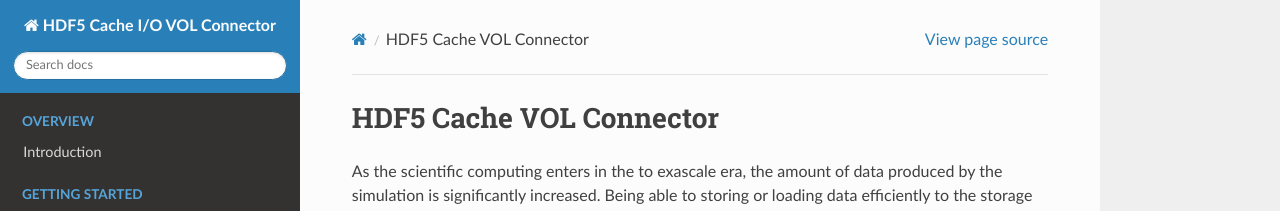
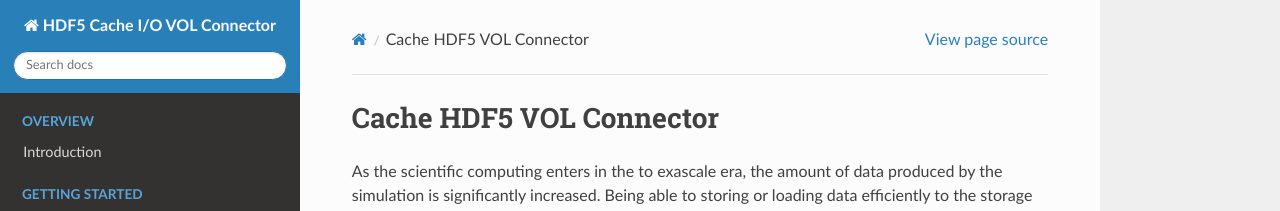
Before and after one commit to HDFGroup/vol-cache, a Sphinx documentation site: the page built from docs/source/index.rst, in a window 1280 px wide and 900 px high. Shown: the top 211 px of the window. Built offline with Sphinx 7.4.7 and the Read the Docs theme 2.0.0, drawn with Linux system fonts in a browser that asks for light colours.

Commit message:
changed name of the doc [skip actions]

```diff
--- a/docs/source/index.rst
+++ b/docs/source/index.rst
@@ -1,6 +1,6 @@
 .. HDF5 Cache I/O VOL Connector documentation master file
 
-HDF5 Cache VOL Connector
+Cache HDF5 VOL Connector
 ===============================================================
 
 As the scientific computing enters in the to exascale era, the amount of data produced by the simulation is significantly increased. Being able to storing or loading data efficiently to the storage system thus become increasingly important. Many pre-exascale and exascale systems are designed to be equiped with fast storage layer in between the compute node memory and the parallel file system. Examples include burst buffer NVMe on Summit and Theta, and in the upcoming Frontier system. It is a challenging problem to effectively utilize these fast storage layer to improve the parallel I/O performance.
```
